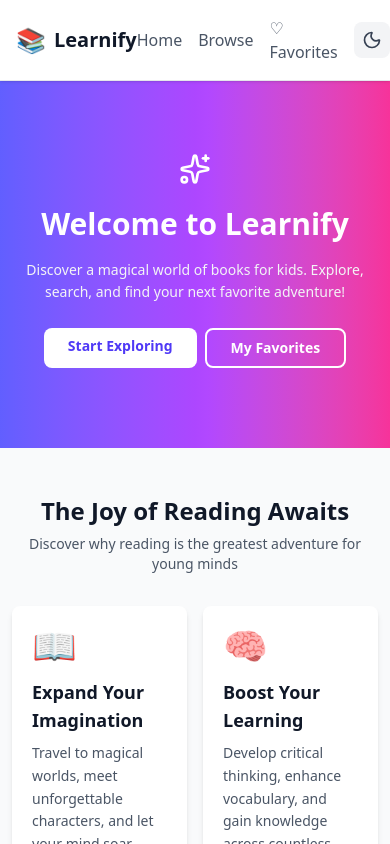
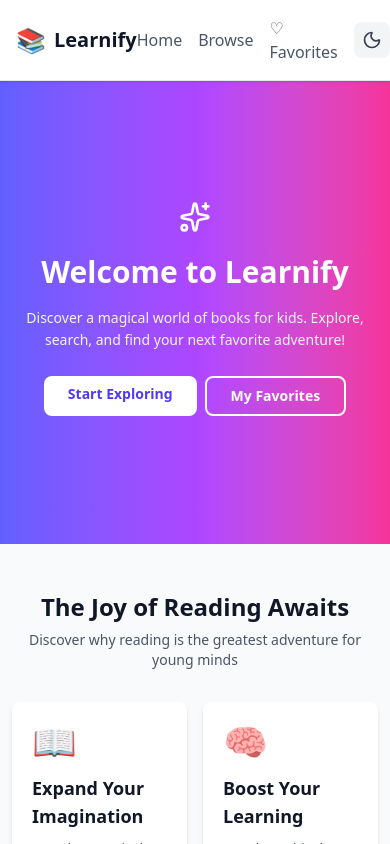
Before and after one commit to Sdboot/Learnify, a SvelteKit app: page / in a window 390 px wide. Shown: the top 844 px of the page. Built offline with nearby package versions, Linux system fonts and the light colour scheme.

Commit message:
Update homepage styling

```diff
--- a/src/routes/+page.svelte
+++ b/src/routes/+page.svelte
@@ -8,7 +8,7 @@
 
 <div class="min-h-screen bg-white dark:bg-gray-900">
 	<!-- Hero Section -->
-	<section class="bg-gradient-to-r from-indigo-500 via-purple-500 to-pink-500 dark:from-indigo-900 dark:via-purple-900 dark:to-pink-900 text-white py-20 sm:py-16 md:py-24 lg:py-32">
+	<section class="bg-gradient-to-r from-indigo-500 via-purple-500 to-pink-500 dark:from-indigo-900 dark:via-purple-900 dark:to-pink-900 text-white py-32 sm:py-16 md:py-24 lg:py-32">
 		<div class="max-w-7xl mx-auto px-3 sm:px-4 md:px-6 lg:px-8 text-center">
 			<div class="flex justify-center mb-3 sm:mb-4 animate-bounce">
 				<Sparkles size={32} class="sm:w-12 sm:h-12" />
```
